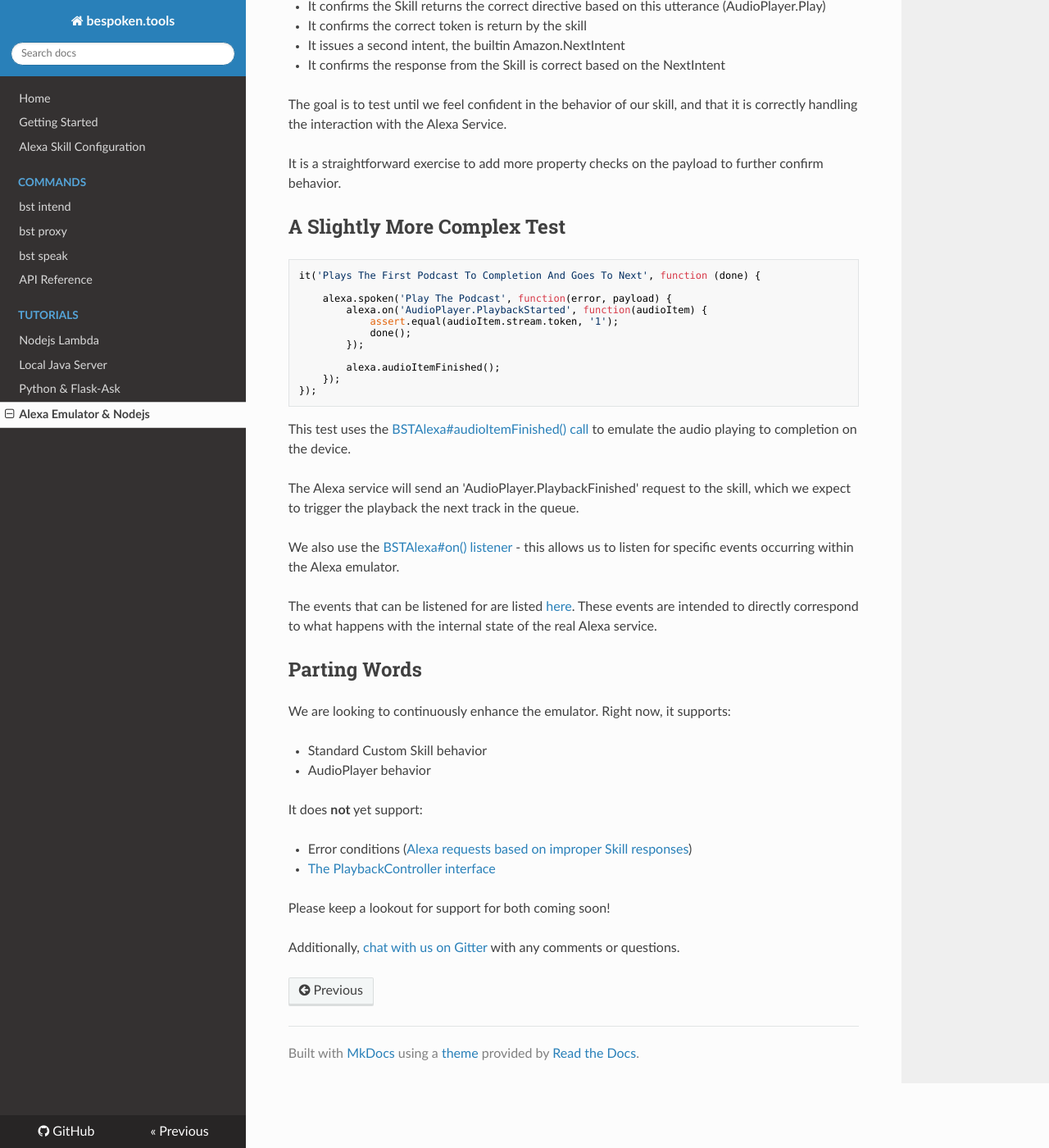
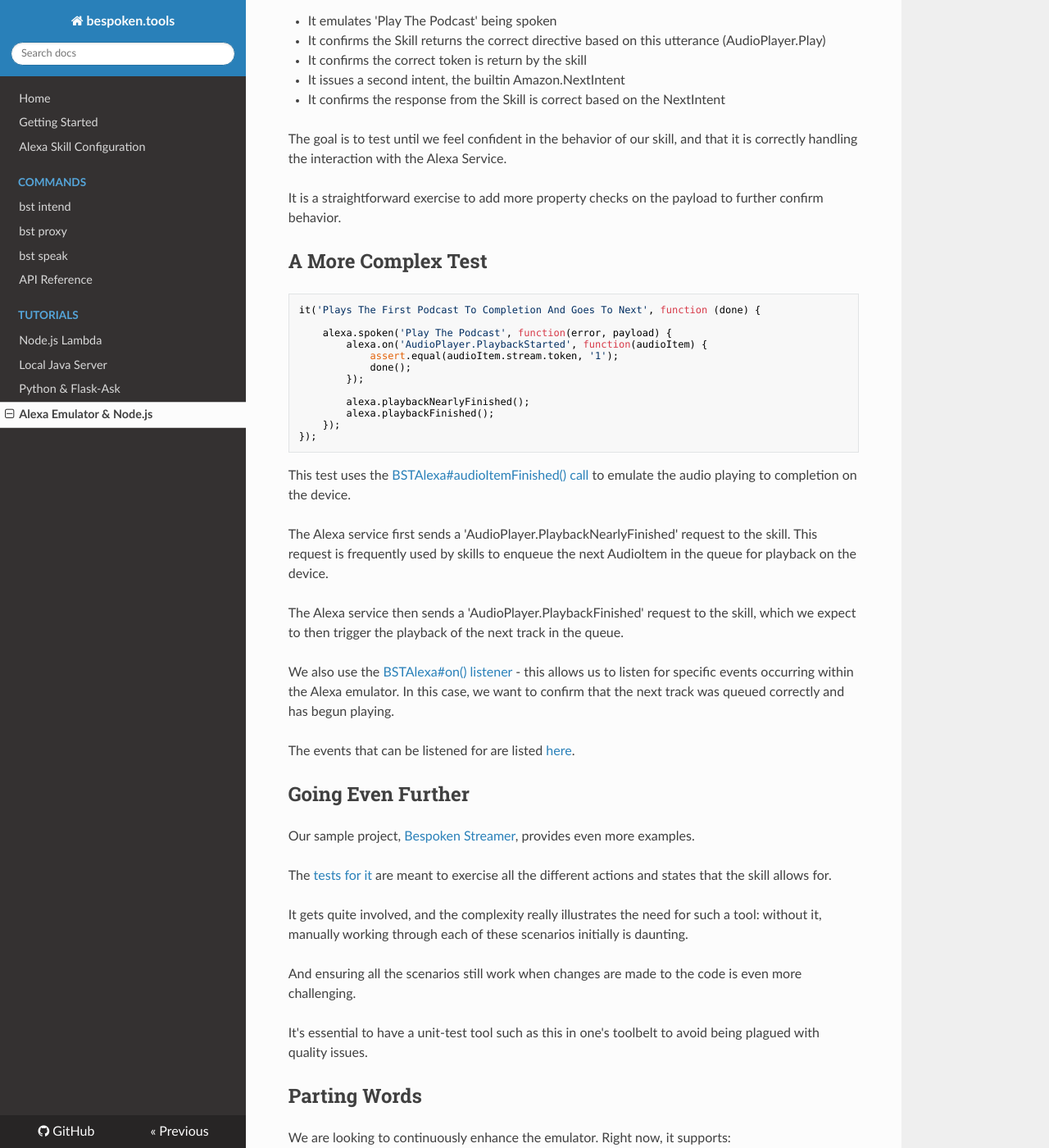
Before and after one commit to bespoken/bst, an MkDocs documentation site: the page built from docs/tutorials/tutorial_bst_emulator_nodejs.md, in a window 1280 px wide and 1400 px high, scrolled down 2635 px. Shown: the whole window at 82% size. Built offline with MkDocs 1.6.1, drawn with Linux system fonts in a browser that asks for light colours; nearby versions of some CDN libraries; old or Windows-style settings are respelled for this version of MkDocs; some of the changed text lies outside the part shown.

Commit message:
Updates to tutorial and little name tweaks

````diff
--- a/docs/tutorials/tutorial_bst_emulator_nodejs.md
+++ b/docs/tutorials/tutorial_bst_emulator_nodejs.md
@@ -1,6 +1,6 @@
-This tutorial shows you how to get started using our BST Alexa emulator with Node and Javascript.
+This tutorial shows you how to get started using our BST Alexa emulator with Node.js and Javascript.
 
-The purpose of the emulator is to allow unit- and functional-testing of Alexa Skills,
+The purpose of the emulator is to enable unit- and functional-testing of Alexa Skills,
 allowing one to:
 
 * Emulate the complex behavior of the Alexa service, without an Alexa device or any manual interaction
@@ -122,7 +123,7 @@ The goal is to test until we feel confident in the behavior of our skill, and th
 
 It is a straightforward exercise to add more property checks on the payload to further confirm behavior.
 
-## A Slightly More Complex Test
+## A More Complex Test
 
 ```
 it('Plays The First Podcast To Completion And Goes To Next', function (done) {
@@ -133,7 +134,8 @@ it('Plays The First Podcast To Completion And Goes To Next', function (done) {
             done();
         });
 
-        alexa.audioItemFinished();
+        alexa.playbackNearlyFinished();
+        alexa.playbackFinished();
     });
 });
 ```
@@ -141,11 +143,27 @@ it('Plays The First Podcast To Completion And Goes To Next', function (done) {
 This test uses the [BSTAlexa#audioItemFinished() call](http://docs.bespoken.tools/en/latest/api/classes/bstalexa.html#audioitemfinished)
 to emulate the audio playing to completion on the device.
 
-The Alexa service will send an 'AudioPlayer.PlaybackFinished' request to the skill, which we expect to trigger the playback the next track in the queue.
+The Alexa service first sends a 'AudioPlayer.PlaybackNearlyFinished' request to the skill.
+This request is frequently used by skills to enqueue the next AudioItem in the queue for playback on the device.
+
+The Alexa service then sends a 'AudioPlayer.PlaybackFinished' request to the skill, which we expect to then trigger the playback of the next track in the queue.
 
 We also use the [BSTAlexa#on() listener](http://docs.bespoken.tools/en/latest/api/classes/bstalexa.html#on) - this allows us to listen for specific events occurring within the Alexa emulator.
+In this case, we want to confirm that the next track was queued correctly and has begun playing.
 
-The events that can be listened for are listed [here](../api/classes/bstalexaevents.html). These events are intended to directly correspond to what happens with the internal state of the real Alexa service.
+The events that can be listened for are listed [here](../api/classes/bstalexaevents.html).
+
+## Going Even Further
+Our sample project, [Bespoken Streamer](https://github.com/bespoken/streamer/), provides even more examples.
+
+The [tests for it](https://github.com/bespoken/streamer/blob/master/test/streamerTest.js) are meant to exercise all the different actions
+and states that the skill allows for.
+
+It gets quite involved, and the complexity really illustrates the need for such a tool: without it, manually working through each of these scenarios initially is daunting.
+
+And ensuring all the scenarios still work when changes are made to the code is even more challenging.
+
+It's essential to have a unit-test tool such as this in one's toolbelt to avoid being plagued with quality issues.
 
 ## Parting Words
 We are looking to continuously enhance the emulator. Right now, it supports:
--- a/mkdocs.yml
+++ b/mkdocs.yml
@@ -12,10 +12,10 @@ pages:
     - bst speak: commands/speak.md
 - API Reference: api_nav.md
 - Tutorials:
-    - Nodejs Lambda: tutorials/tutorial_lambda_nodejs.md
+    - Node.js Lambda: tutorials/tutorial_lambda_nodejs.md
     - Local Java Server: tutorials/tutorial_local_server_java.md
     - Python & Flask-Ask: tutorials/tutorial_flask_ask_python.md
-    - Alexa Emulator & Nodejs: tutorials/tutorial_bst_emulator_nodejs.md
+    - Alexa Emulator & Node.js: tutorials/tutorial_bst_emulator_nodejs.md
 theme: readthedocs
 markdown_extensions:
 - attr_list
````
Also changed, not shown: other parts of docs/tutorials/tutorial_bst_emulator_nodejs.md (+7 -6 lines), docs/index.md (+1 -1 lines).
